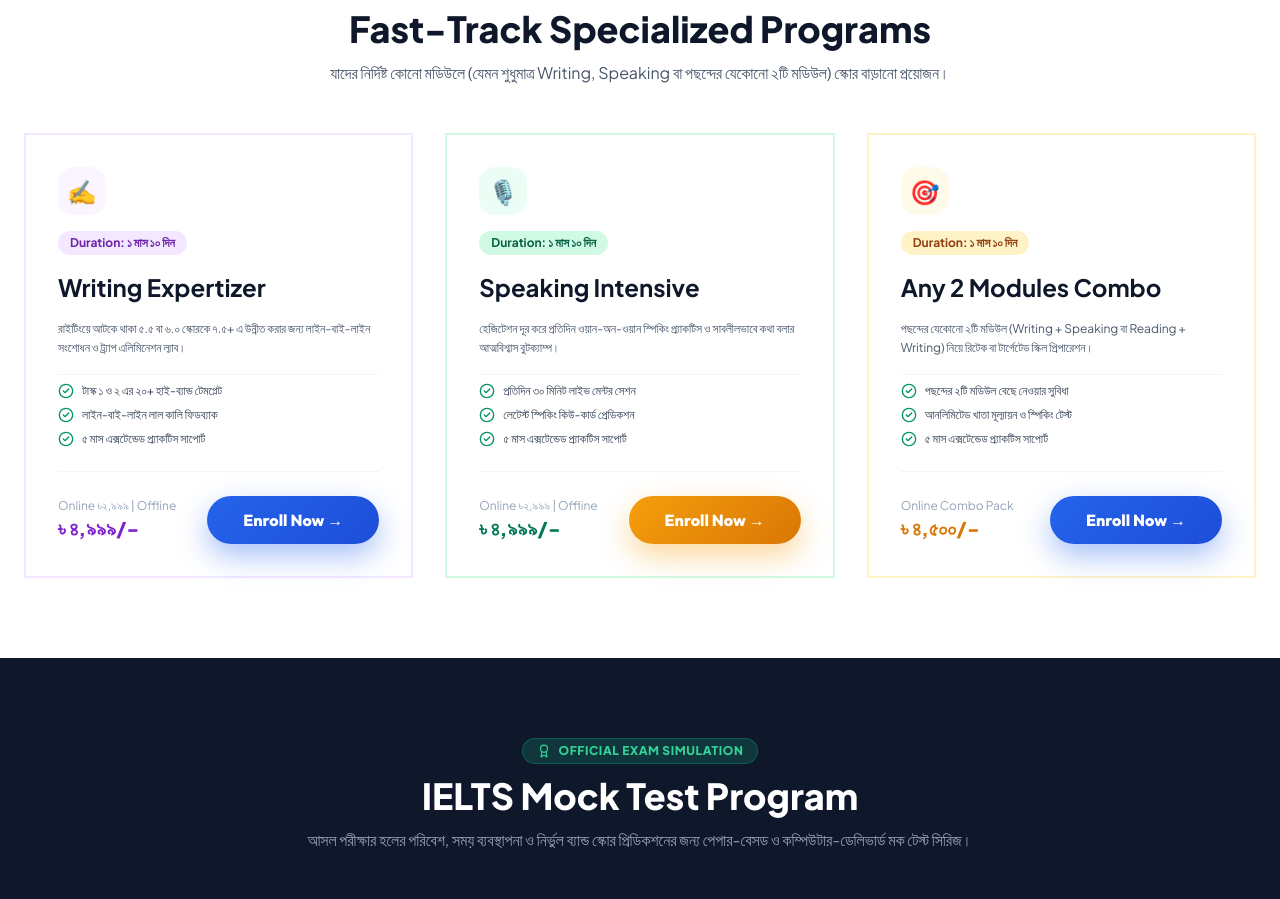
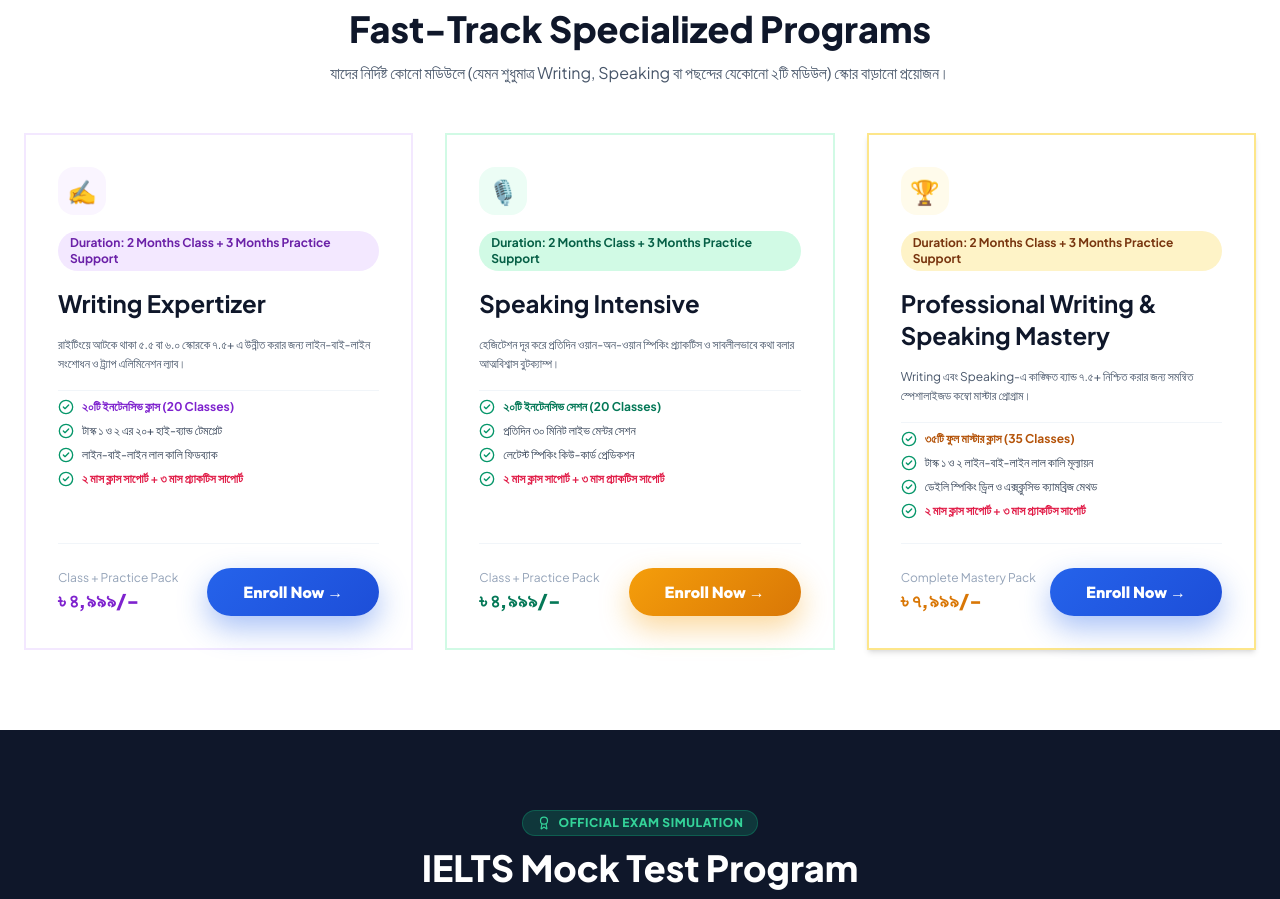
Before and after one commit to raihancsegit/ieltsessence, a Next.js app: page /courses in a window 1280 px wide. Shown: the part 1740-2639 px from the top of the page. Built offline with nearby package versions, Linux system fonts and the light colour scheme.

Commit message:
feat(courses): update Fast-Track programs to Professional Writing & Speaking Mastery, update prices, duration, and classes

```diff
--- a/src/app/courses/page.tsx
+++ b/src/app/courses/page.tsx
@@ -741,14 +741,18 @@ function CoursesContent() {
                 <div className="w-12 h-12 rounded-2xl bg-purple-50 text-purple-600 flex items-center justify-center font-bold text-2xl">
                   ✍️
                 </div>
-                <div className="inline-block px-3 py-1 rounded-full bg-purple-100 text-purple-800 text-xs font-bold">
-                  Duration: ১ মাস ১০ দিন
+                <div className="inline-block px-3 py-1 rounded-full bg-purple-100 text-purple-800 text-xs font-bold font-heading">
+                  Duration: 2 Months Class + 3 Months Practice Support
                 </div>
                 <h3 className="text-2xl font-bold text-slate-900 font-heading">Writing Expertizer</h3>
                 <p className="text-xs text-slate-600 leading-relaxed">
                   রাইটিংয়ে আটকে থাকা ৫.৫ বা ৬.০ স্কোরকে ৭.৫+ এ উন্নীত করার জন্য লাইন-বাই-লাইন সংশোধন ও ট্র্যাপ এলিমিনেশন ল্যাব।
                 </p>
                 <div className="space-y-2 pt-2 border-t border-slate-100 text-xs text-slate-700">
+                  <div className="flex items-center gap-2">
+                    <CheckCircle2 className="w-4 h-4 text-emerald-600 shrink-0" />
+                    <span className="font-bold text-purple-700">২০টি ইনটেনসিভ ক্লাস (20 Classes)</span>
+                  </div>
                   <div className="flex items-center gap-2">
                     <CheckCircle2 className="w-4 h-4 text-emerald-600 shrink-0" />
                     <span>টাস্ক ১ ও ২ এর ২০+ হাই-ব্যান্ড টেমপ্লেট</span>
@@ -759,18 +763,18 @@ function CoursesContent() {
                   </div>
                   <div className="flex items-center gap-2">
                     <CheckCircle2 className="w-4 h-4 text-emerald-600 shrink-0" />
-                    <span>৫ মাস এক্সটেন্ডেড প্র্যাকটিস সাপোর্ট</span>
+                    <span className="font-semibold text-rose-600">২ মাস ক্লাস সাপোর্ট + ৩ মাস প্র্যাকটিস সাপোর্ট</span>
                   </div>
                 </div>
               </div>
 
               <div className="pt-6 mt-6 border-t border-slate-100 flex items-center justify-between">
                 <div>
-                  <div className="text-xs text-slate-400">Online ৳২,৯৯৯ | Offline</div>
+                  <div className="text-xs text-slate-400">Class + Practice Pack</div>
                   <div className="text-xl font-black text-purple-700 font-heading">৳ ৪,৯৯৯/-</div>
                 </div>
                 <button
-                  onClick={() => openModal("Writing Expertizer Fast-Track")}
+                  onClick={() => openModal("Writing Expertizer (৳ ৪,৯৯৯)")}
                   className="btn-cta-blue text-xs py-2.5 px-4 cursor-pointer"
                 >
                   Enroll Now →
@@ -784,14 +788,18 @@ function CoursesContent() {
                 <div className="w-12 h-12 rounded-2xl bg-emerald-50 text-emerald-600 flex items-center justify-center font-bold text-2xl">
                   🎙️
                 </div>
-                <div className="inline-block px-3 py-1 rounded-full bg-emerald-100 text-emerald-800 text-xs font-bold">
-                  Duration: ১ মাস ১০ দিন
+                <div className="inline-block px-3 py-1 rounded-full bg-emerald-100 text-emerald-800 text-xs font-bold font-heading">
+                  Duration: 2 Months Class + 3 Months Practice Support
                 </div>
                 <h3 className="text-2xl font-bold text-slate-900 font-heading">Speaking Intensive</h3>
                 <p className="text-xs text-slate-600 leading-relaxed">
                   হেজিটেশন দূর করে প্রতিদিন ওয়ান-অন-ওয়ান স্পিকিং প্র্যাকটিস ও সাবলীলভাবে কথা বলার আত্মবিশ্বাস বুটক্যাম্প।
                 </p>
                 <div className="space-y-2 pt-2 border-t border-slate-100 text-xs text-slate-700">
+                  <div className="flex items-center gap-2">
+                    <CheckCircle2 className="w-4 h-4 text-emerald-600 shrink-0" />
+                    <span className="font-bold text-emerald-700">২০টি ইনটেনসিভ সেশন (20 Classes)</span>
+                  </div>
                   <div className="flex items-center gap-2">
                     <CheckCircle2 className="w-4 h-4 text-emerald-600 shrink-0" />
                     <span>প্রতিদিন ৩০ মিনিট লাইভ মেন্টর সেশন</span>
@@ -802,18 +810,18 @@ function CoursesContent() {
                   </div>
                   <div className="flex items-center gap-2">
                     <CheckCircle2 className="w-4 h-4 text-emerald-600 shrink-0" />
-                    <span>৫ মাস এক্সটেন্ডেড প্র্যাকটিস সাপোর্ট</span>
+                    <span className="font-semibold text-rose-600">২ মাস ক্লাস সাপোর্ট + ৩ মাস প্র্যাকটিস সাপোর্ট</span>
                   </div>
                 </div>
               </div>
 
               <div className="pt-6 mt-6 border-t border-slate-100 flex items-center justify-between">
                 <div>
-                  <div className="text-xs text-slate-400">Online ৳২,৯৯৯ | Offline</div>
+                  <div className="text-xs text-slate-400">Class + Practice Pack</div>
                   <div className="text-xl font-black text-emerald-700 font-heading">৳ ৪,৯৯৯/-</div>
                 </div>
                 <button
-                  onClick={() => openModal("Speaking Intensive Fast-Track")}
+                  onClick={() => openModal("Speaking Intensive (৳ ৪,৯৯৯)")}
                   className="btn-cta-amber text-xs py-2.5 px-4 cursor-pointer"
                 >
                   Enroll Now →
@@ -821,42 +829,48 @@ function CoursesContent() {
               </div>
             </div>
 
-            {/* Any 2 Modules Combo */}
-            <div className="card-feature border-2 border-amber-100 hover:border-amber-300 p-8 flex flex-col justify-between">
+            {/* Professional Writing & Speaking Mastery */}
+            <div className="card-feature border-2 border-amber-200 hover:border-amber-400 p-8 flex flex-col justify-between shadow-md">
               <div className="space-y-4">
                 <div className="w-12 h-12 rounded-2xl bg-amber-50 text-amber-600 flex items-center justify-center font-bold text-2xl">
-                  🎯
+                  🏆
                 </div>
-                <div className="inline-block px-3 py-1 rounded-full bg-amber-100 text-amber-800 text-xs font-bold">
-                  Duration: ১ মাস ১০ দিন
+                <div className="inline-block px-3 py-1 rounded-full bg-amber-100 text-amber-900 text-xs font-bold font-heading">
+                  Duration: 2 Months Class + 3 Months Practice Support
                 </div>
-                <h3 className="text-2xl font-bold text-slate-900 font-heading">Any 2 Modules Combo</h3>
+                <h3 className="text-2xl font-bold text-slate-900 font-heading">
+                  Professional Writing & Speaking Mastery
+                </h3>
                 <p className="text-xs text-slate-600 leading-relaxed">
-                  পছন্দের যেকোনো ২টি মডিউল (Writing + Speaking বা Reading + Writing) নিয়ে রিটেক বা টার্গেটেড স্কিল প্রিপারেশন।
+                  Writing এবং Speaking-এ কাঙ্ক্ষিত ব্যান্ড ৭.৫+ নিশ্চিত করার জন্য সমন্বিত স্পেশালাইজড কম্বো মাস্টার প্রোগ্রাম।
                 </p>
                 <div className="space-y-2 pt-2 border-t border-slate-100 text-xs text-slate-700">
                   <div className="flex items-center gap-2">
                     <CheckCircle2 className="w-4 h-4 text-emerald-600 shrink-0" />
-                    <span>পছন্দের ২টি মডিউল বেছে নেওয়ার সুবিধা</span>
+                    <span className="font-bold text-amber-700">৩৫টি ফুল মাস্টার ক্লাস (35 Classes)</span>
                   </div>
                   <div className="flex items-center gap-2">
                     <CheckCircle2 className="w-4 h-4 text-emerald-600 shrink-0" />
-                    <span>আনলিমিটেড খাতা মূল্যায়ন ও স্পিকিং টেস্ট</span>
+                    <span>টাস্ক ১ ও ২ লাইন-বাই-লাইন লাল কালি মূল্যায়ন</span>
                   </div>
                   <div className="flex items-center gap-2">
                     <CheckCircle2 className="w-4 h-4 text-emerald-600 shrink-0" />
-                    <span>৫ মাস এক্সটেন্ডেড প্র্যাকটিস সাপোর্ট</span>
+                    <span>ডেইলি স্পিকিং ড্রিল ও এক্সক্লুসিভ ক্যামব্রিজ মেথড</span>
+                  </div>
+                  <div className="flex items-center gap-2">
+                    <CheckCircle2 className="w-4 h-4 text-emerald-600 shrink-0" />
+                    <span className="font-semibold text-rose-600">২ মাস ক্লাস সাপোর্ট + ৩ মাস প্র্যাকটিস সাপোর্ট</span>
                   </div>
                 </div>
               </div>
 
               <div className="pt-6 mt-6 border-t border-slate-100 flex items-center justify-between">
                 <div>
-                  <div className="text-xs text-slate-400">Online Combo Pack</div>
-                  <div className="text-xl font-black text-amber-600 font-heading">৳ ৪,৫০০/-</div>
+                  <div className="text-xs text-slate-400">Complete Mastery Pack</div>
+                  <div className="text-xl font-black text-amber-600 font-heading">৳ ৭,৯৯৯/-</div>
                 </div>
                 <button
-                  onClick={() => openModal("Any 2 Modules Combo Pack (৳ ৪,৫০০)")}
+                  onClick={() => openModal("Professional Writing & Speaking Mastery (৳ ৭,৯৯৯)")}
                   className="btn-cta-blue text-xs py-2.5 px-4 cursor-pointer"
                 >
                   Enroll Now →
--- a/src/data/courses.ts
+++ b/src/data/courses.ts
@@ -251,26 +251,26 @@ export const coursesData: Course[] = [
   {
     id: "fasttrack-combo",
     slug: "course-any-2-modules",
-    title: "Any 2 Modules Combo Pack",
-    subHeadline: "Retake Expert",
-    tagline: "যাদের নির্দিষ্ট ২টি মডিউলে (যেমন Writing + Speaking বা Reading + Writing) স্কোর বাড়ানো প্রয়োজন।",
+    title: "Professional Writing & Speaking Mastery",
+    subHeadline: "Writing + Speaking Complete Mastery",
+    tagline: "Writing এবং Speaking-এ কাঙ্ক্ষিত ব্যান্ড ৭.৫+ নিশ্চিত করার জন্য সমন্বিত স্পেশালাইজড কম্বো মাস্টার প্রোগ্রাম।",
     category: "Fast-Track Program",
-    badge: "Combo Pack • Retake Focused",
+    badge: "Mastery Pack • 35 Classes",
     badgeColor: "bg-amber-500 text-white",
-    duration: "১ মাস ১০ দিন",
-    totalClasses: "20 Live Sessions",
-    mockTests: "6 Skill Mocks",
-    price: "৳ ৪,৫০০",
-    originalPrice: "৳ ৬,০০০",
-    targetBand: "Band 7.0 – 8.0+",
-    overview: "রিটেক পরীক্ষার্থী বা যারা নির্দিষ্ট মডিউলে দুর্বল, তাদের জন্য আপনার পছন্দের যে কোনো ২টি মডিউল বেছে নেওয়ার কাস্টমাইজড কম্বো কোর্স।",
+    duration: "2 Months Class Support + 3 Months Practice Support",
+    totalClasses: "35 Classes",
+    mockTests: "8 Combined Mocks",
+    price: "৳ ৭,৯৯৯",
+    originalPrice: "৳ ১২,০০০",
+    targetBand: "Band 7.0 – 8.5+",
+    overview: "Writing এবং Speaking মডিউলে আটকে থাকা স্কোরকে ৭.৫+ এ উন্নীত করার জন্য সমন্বিত ও নিবিড় প্রফেশনাল মাস্টার প্রোগ্রাম।",
     highlights: [
-      "Choose Any 2 Modules (Writing + Speaking / Reading + Writing / Listening + Reading)",
-      "Dedicated Expert Mentors for each chosen module",
+      "35 Dedicated Master Classes for Writing & Speaking",
       "Line-by-line task corrections & daily speaking simulation",
-      "Cambridge Traps & Speed Reading Scanning Methods",
-      "6 Targeted Skill-based Mock Tests with Performance Breakdown",
-      "৫ মাস ভ্যালিডিটি সাপোর্ট"
+      "Dedicated Expert Mentors for Writing and Speaking",
+      "Cambridge Traps & Fluency Boost Techniques",
+      "8 Targeted Skill-based Mock Tests with Performance Breakdown",
+      "২ মাস ক্লাস সাপোর্ট + ৩ মাস প্র্যাকটিস সাপোর্ট"
     ],
     features: [
       "নিজের দুর্বলতা অনুযায়ী মডিউল কম্বিনেশনের স্বাধীনতা",
```
